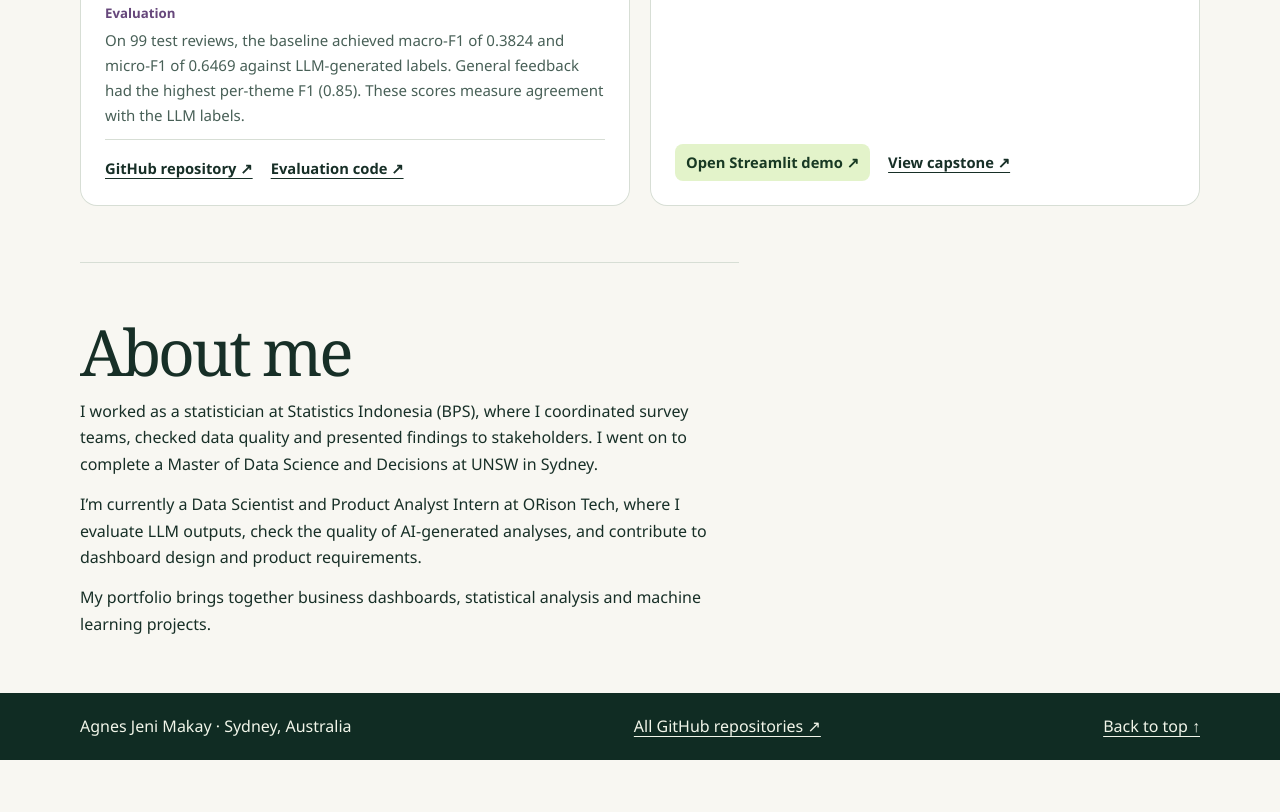
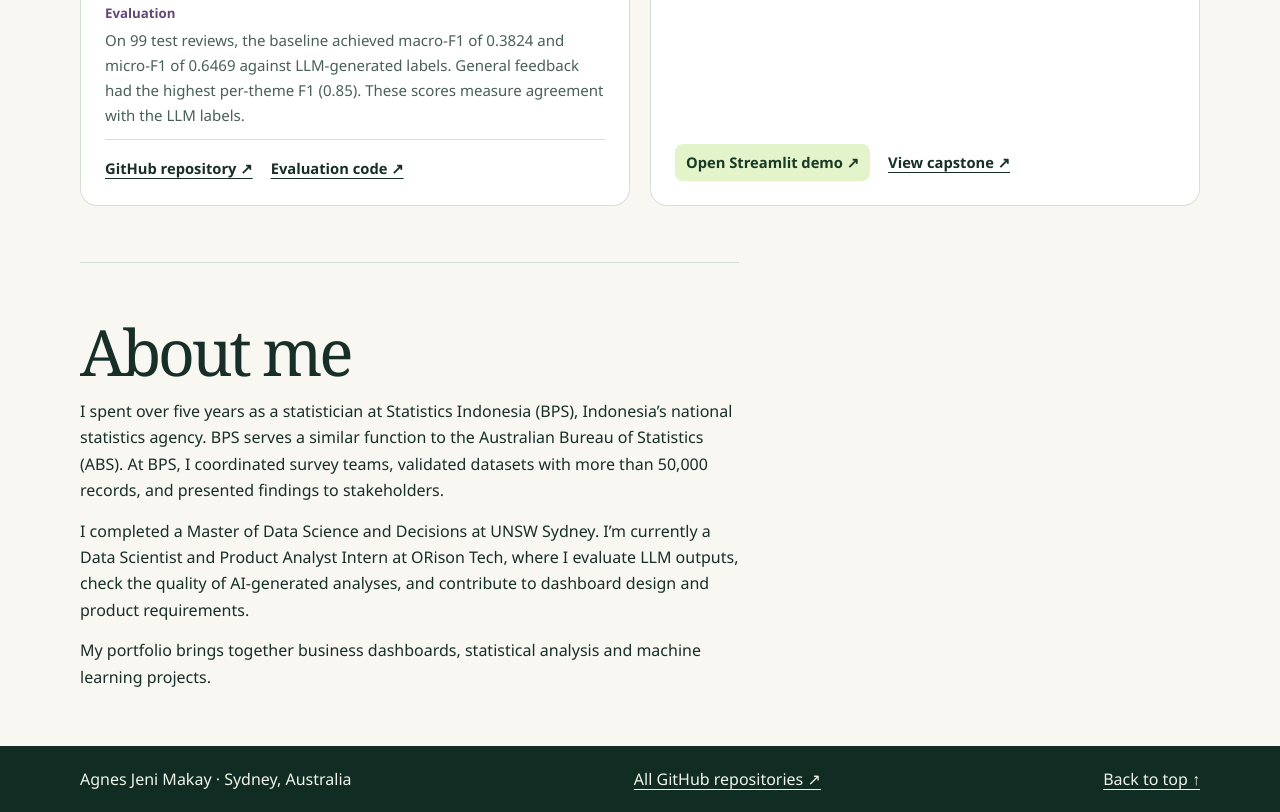
Before and after one commit to nesaugust/nesaugust.github.io, a plain HTML site: page index.html in a window 1280 px wide. Shown: the part 4829-5641 px from the top of the page. Before the commit the page ends 5589 px from the top, so only its background shows below. Drawn offline with Linux system fonts and the light colour scheme.

Commit message:
Revise 'About me' section for clarity and detail
Updated the 'About me' section to provide a more detailed description of work experience and education.

```diff
--- a/index.html
+++ b/index.html
@@ -259,8 +259,8 @@ section h2 { font-size: clamp(2.4rem, 5vw, 4rem); }
   </section>
   <section class="about" id="about" aria-labelledby="about-title">
     <h2 id="about-title">About me</h2>
-    <p>I worked as a statistician at Statistics Indonesia (BPS), where I coordinated survey teams, checked data quality and presented findings to stakeholders. I went on to complete a Master of Data Science and Decisions at UNSW in Sydney.</p>
-    <p>I’m currently a Data Scientist and Product Analyst Intern at ORison Tech, where I evaluate LLM outputs, check the quality of AI-generated analyses, and contribute to dashboard design and product requirements.</p>
+    <p>I spent over five years as a statistician at Statistics Indonesia (BPS), Indonesia’s national statistics agency. BPS serves a similar function to the Australian Bureau of Statistics (ABS). At BPS, I coordinated survey teams, validated datasets with more than 50,000 records, and presented findings to stakeholders.</p>
+    <p>I completed a Master of Data Science and Decisions at UNSW Sydney. I’m currently a Data Scientist and Product Analyst Intern at ORison Tech, where I evaluate LLM outputs, check the quality of AI-generated analyses, and contribute to dashboard design and product requirements.</p>
     <p>My portfolio brings together business dashboards, statistical analysis and machine learning projects.</p>
   </section>
 </main>
```
